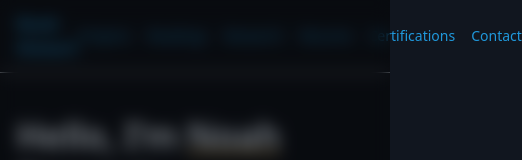
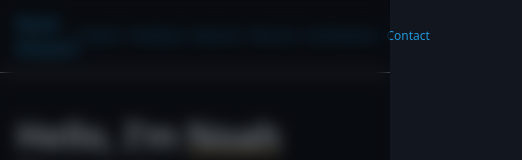
Before and after one commit to stewartStack/portfolioWebsite, a Next.js app: page / in a window 390 px wide. Shown: the top 160 px of the page, 522 px wide, since content can reach past the window. Built offline with nearby package versions, Linux system fonts and the light colour scheme.

Commit message:
Updated header mobile display (shrinks on mobile screen)

```diff
--- a/components/AutoHideHeader.tsx
+++ b/components/AutoHideHeader.tsx
@@ -32,7 +32,7 @@ export default function AutoHideHeader() {
         >
             <nav className="mx-auto flex max-w-5xl items-center justify-between px-4 py-3">
                 <Link href="/" className="font-semibold text-text">Noah Stewart</Link>
-                <ul className="flex gap-4 text-sm font-stretch-condensed">
+                <ul className="flex gap-2 sm:gap-4 text-xs sm:text-sm font-stretch-condensed">
                     <li><Link href="/projects"
                               className="text-text-muted hover:text-highlight link-underline transition-colors">Projects</Link>
                     </li>
@@ -52,6 +52,7 @@ export default function AutoHideHeader() {
                               className="text-text-muted hover:text-highlight link-underline transition-colors">Contact</Link>
                     </li>
                 </ul>
+
             </nav>
         </header>
     );
```
